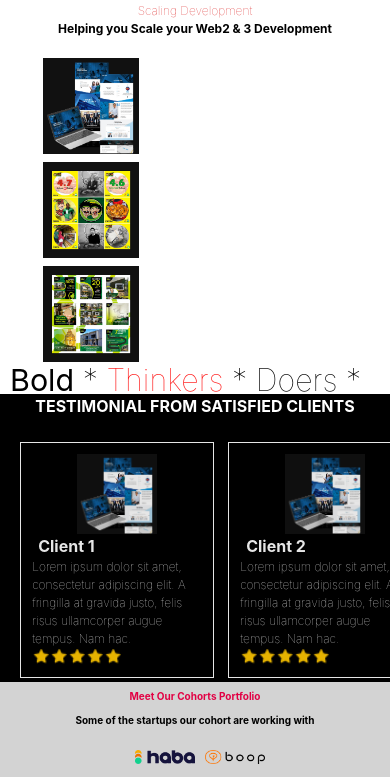
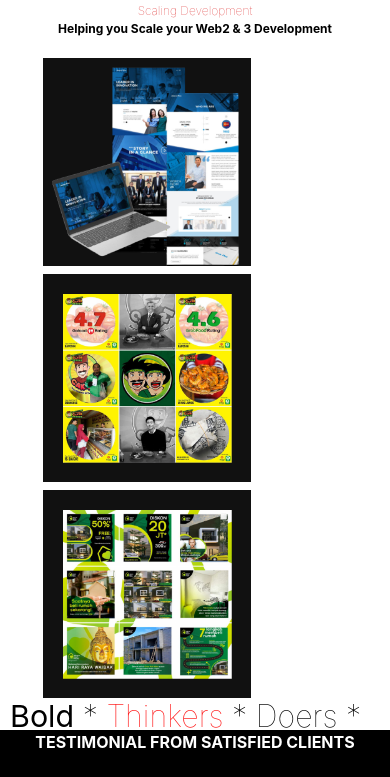
Before and after one commit to ADAMUR-IO/Adamur-landing-page, a React (Create React App) app: page /startup in a window 390 px wide. Shown: the top 777 px of the page. Built offline with nearby package versions, Linux system fonts and the light colour scheme.

Commit message:
start up care section 2 responsiveness compilte

```diff
--- a/src/component/startup-care/startup-care.component.jsx
+++ b/src/component/startup-care/startup-care.component.jsx
@@ -19,8 +19,8 @@ function Startup() {
   {/* start of child div container */}
   <div class="container-0">
   <div class="content-0">
-  <div class="container-1 flex md:cols-2 lg:cols-2 justify-between-2 justify-start ml-10">
-    <div className='md:flex lg:flex align-center gap-2 cols-1 grid justify-between ' >
+  <div class="container-1 flex md:cols-2 lg:cols-2 justify-between-2 justify-start ml-10 ">
+    <div className='md:flex  lg:flex align-center gap-2 cols-1 grid justify-between ' >
     <img className='image' src={Component2} alt="image1" />
     <img className='image' src={Component6} alt="image1" />
     <img className='image' src={Component5} alt="image1" />
--- a/src/component/startup-care/startup-care.styles.css
+++ b/src/component/startup-care/startup-care.styles.css
@@ -53,7 +53,7 @@
   .image {
   background-color: black;
   z-index: 1;
-  width: 6rem;
+  width: 13rem;
   height: auto;
   }
   @media only screen and (min-width: 992px) {
```
